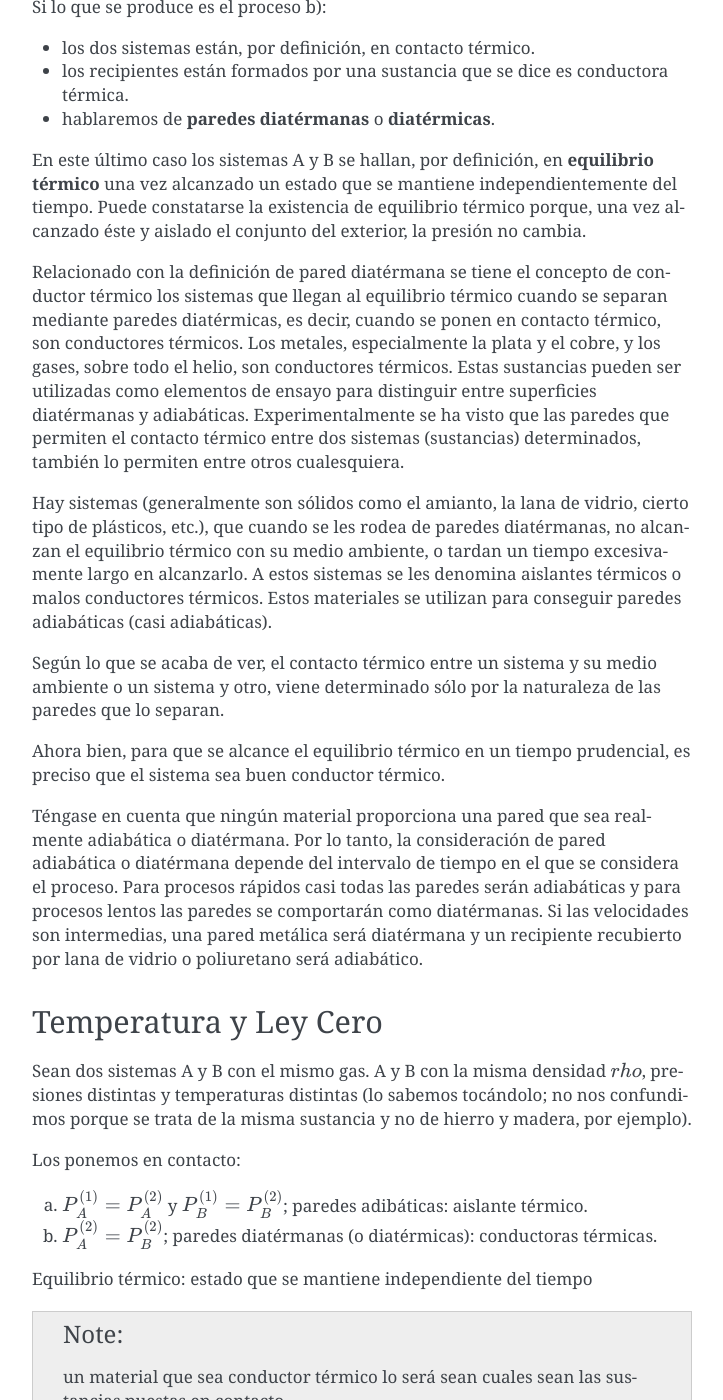
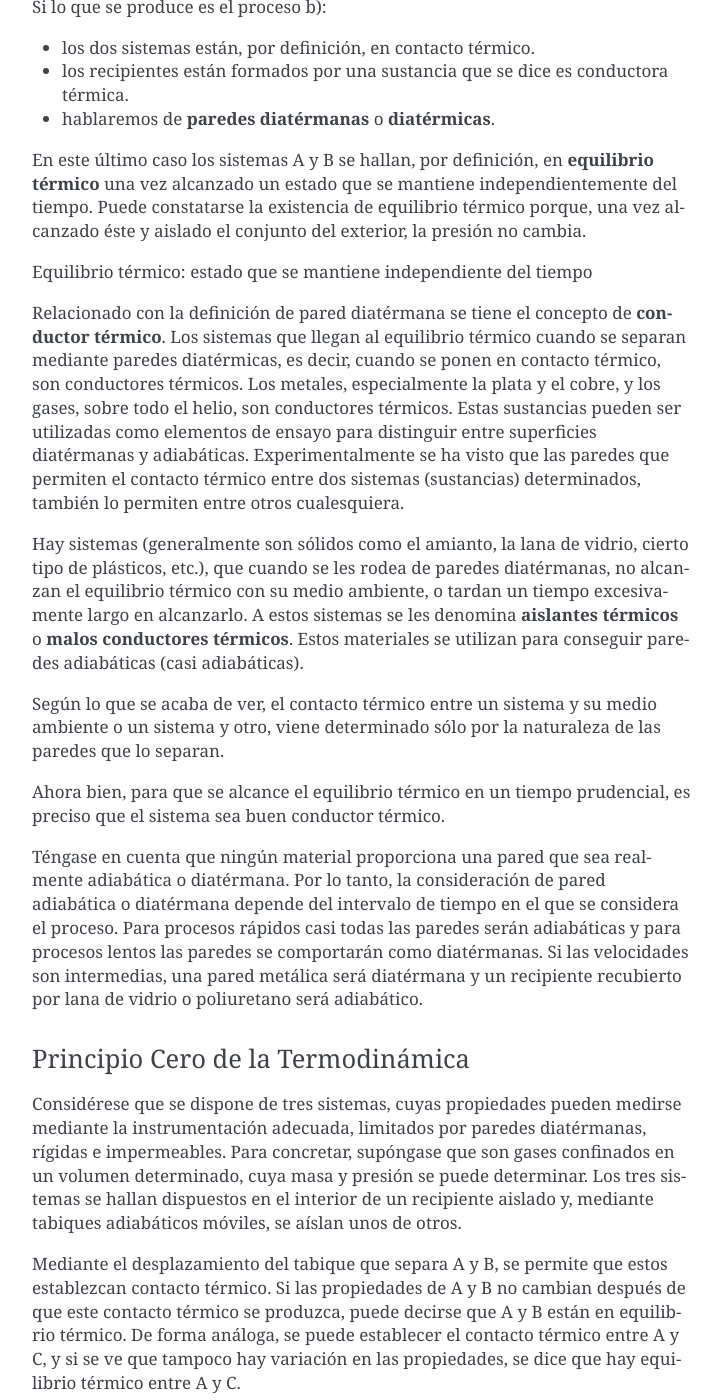
Before and after one commit to mantielero/termodinamica, a Sphinx documentation site: the page built from source/introduccion_ley_cero_temperatura.rst, in a window 1280 px wide and 1400 px high, scrolled down 1796 px. Shown: the whole window, without its empty margins (388-1111 px from the left). Built offline with Sphinx 7.4.7, drawn with Linux system fonts in a browser that asks for light colours; pages that are not in the unit, such as notebooks, are missing from menus; some of the changed lines change nothing that is shown; some of the changed text lies outside the part shown.

Commit message:
Update introduccion_ley_cero_temperatura.rst

```diff
--- a/source/introduccion_ley_cero_temperatura.rst
+++ b/source/introduccion_ley_cero_temperatura.rst
@@ -49,9 +49,11 @@
 
 En este último caso los sistemas A y B se hallan, por definición, en **equilibrio térmico** una vez alcanzado un estado que se mantiene independientemente del tiempo. Puede constatarse la existencia de equilibrio térmico porque, una vez alcanzado éste y aislado el conjunto del exterior, la presión no cambia.
 
-Relacionado con la definición de pared diatérmana se tiene el concepto de conductor térmico los sistemas que llegan al equilibrio térmico cuando se separan mediante paredes diatérmicas, es decir, cuando se ponen en contacto térmico, son conductores térmicos. Los metales, especialmente la plata y el cobre, y los gases, sobre todo el helio, son conductores térmicos. Estas sustancias pueden ser utilizadas como elementos de ensayo para distinguir entre superficies diatérmanas y adiabáticas. Experimentalmente se ha visto que las paredes que permiten el contacto térmico entre dos sistemas (sustancias) determinados, también lo permiten entre otros cualesquiera.
+Equilibrio térmico: estado que se mantiene independiente del tiempo
 
-Hay sistemas (generalmente son sólidos como el amianto, la lana de vidrio, cierto tipo de plásticos, etc.), que cuando se les rodea de paredes diatérmanas, no alcanzan el equilibrio térmico con su medio ambiente, o tardan un tiempo excesivamente largo en alcanzarlo. A estos sistemas se les denomina aislantes térmicos o malos conductores térmicos. Estos materiales se utilizan para conseguir paredes adiabáticas (casi adiabáticas).
+Relacionado con la definición de pared diatérmana se tiene el concepto de **conductor térmico**. Los sistemas que llegan al equilibrio térmico cuando se separan mediante paredes diatérmicas, es decir, cuando se ponen en contacto térmico, son conductores térmicos. Los metales, especialmente la plata y el cobre, y los gases, sobre todo el helio, son conductores térmicos. Estas sustancias pueden ser utilizadas como elementos de ensayo para distinguir entre superficies diatérmanas y adiabáticas. Experimentalmente se ha visto que las paredes que permiten el contacto térmico entre dos sistemas (sustancias) determinados, también lo permiten entre otros cualesquiera.
+
+Hay sistemas (generalmente son sólidos como el amianto, la lana de vidrio, cierto tipo de plásticos, etc.), que cuando se les rodea de paredes diatérmanas, no alcanzan el equilibrio térmico con su medio ambiente, o tardan un tiempo excesivamente largo en alcanzarlo. A estos sistemas se les denomina **aislantes térmicos** o **malos conductores térmicos**. Estos materiales se utilizan para conseguir paredes adiabáticas (casi adiabáticas).
 
 Según lo que se acaba de ver, el contacto térmico entre un sistema y su medio ambiente o un sistema y otro, viene determinado sólo por la naturaleza de las paredes que lo separan.
 
@@ -61,27 +63,7 @@
 o diatérmana. Por lo tanto, la consideración de pared adiabática o diatérmana depende del intervalo de tiempo en el que se considera el proceso. Para procesos rápidos casi todas las paredes serán adiabáticas y para procesos lentos las paredes se comportarán como diatérmanas. Si las velocidades son intermedias, una pared metálica será diatérmana y un recipiente recubierto por lana de vidrio o poliuretano será adiabático.
 
 
-Temperatura y Ley Cero
-----------------------
 
-Sean dos sistemas A y B con el mismo gas. A y B con la misma densidad :math:`rho`, presiones distintas y temperaturas distintas (lo sabemos tocándolo; no nos confundimos porque se trata de la misma sustancia y no de hierro y madera, por ejemplo).
-
-Los ponemos en contacto:
-
-a. :math:`P_A^{(1)} = P_A^{(2)}` y :math:`P_B^{(1)} = P_B^{(2)}`; paredes adibáticas: aislante térmico.
-b. :math:`P_A^{(2)} = P_B^{(2)}`; paredes diatérmanas (o diatérmicas): conductoras térmicas.
-
-Equilibrio térmico: estado que se mantiene independiente del tiempo
-
-.. note:: un material que sea conductor térmico lo será sean cuales sean las sustancias puestas en contacto.
-
-Los procesos rápidos serán adiabáticos. Los procesos lentos serán diatérmicos (equilbrio térmico con el medio ambiente).
-
-Principio cero de la termodinámica: A en equilibrio térmico con B y B en equilibrio térmico con C implica que A está en equilibrio térmico con C. (se observa empíricamente)
-
-Temperatura: característica o propiedad común que tienen dos sistemas en equilibrio térmico.
-
-Escala empírica de temperaturas:
 
 
 Principio Cero de la Termodinámica
@@ -272,3 +254,28 @@
 La última versión de la ESCALA INTERNACIONAL DE TEMPERATURA es la correspondiente a 1990 (ITS-90). Esta escala se extiende desde 0,65 K a las temperaturas más altas que pueden medirse utilizando un método óptico. En los intervalos más bajos utiliza, o bien un termómetro de gas He, o bien la determinación de temperatura basada en las relaciones presión de vapor-temperatura para 3He y 4He. Entre 14 K y 904 K utiliza un termómetro de resistencia de platino y un polinomio que expresa T en función de R (resistencia eléctrica) y cuyas constantes se calculan utilizando distintos puntos fijos determinados con la escala de gas ideal. Desde 904 a 1338 K, se emplea un termopar de platino platino-rodio y el correspondiente polinomio y puntos fijos de referencia. Por encima de esta temperatura se recurre a la pirometría óptica.
 
 Normalmente, la calibración de los instrumentos utilizados en la determinación de temperatura se basa en esta escala, mucho más fácil de aplicar que la del gas ideal, y en su definición se ha cuidado de que las diferencias se hallen dentro de la sensibilidad de los instrumentos utilizados.
+
+
+Resumen
+-------
+
+Sean dos sistemas A y B con el mismo gas. A y B con la misma densidad :math:`rho`, presiones distintas y temperaturas distintas (lo sabemos tocándolo; no nos confundimos porque se trata de la misma sustancia y no de hierro y madera, por ejemplo).
+
+Los ponemos en contacto:
+
+a. :math:`P_A^{(1)} = P_A^{(2)}` y :math:`P_B^{(1)} = P_B^{(2)}`; paredes adibáticas: aislante térmico.
+b. :math:`P_A^{(2)} = P_B^{(2)}`; paredes diatérmanas (o diatérmicas): conductoras térmicas.
+
+
+
+.. note::
+
+   Un material que sea conductor térmico lo será sean cuales sean las sustancias puestas en contacto.
+
+Los procesos rápidos serán adiabáticos. Los procesos lentos serán diatérmicos (equilbrio térmico con el medio ambiente).
+
+Principio cero de la termodinámica: A en equilibrio térmico con B y B en equilibrio térmico con C implica que A está en equilibrio térmico con C. (se observa empíricamente)
+
+Temperatura: característica o propiedad común que tienen dos sistemas en equilibrio térmico.
+
+Escala empírica de temperaturas:
```
